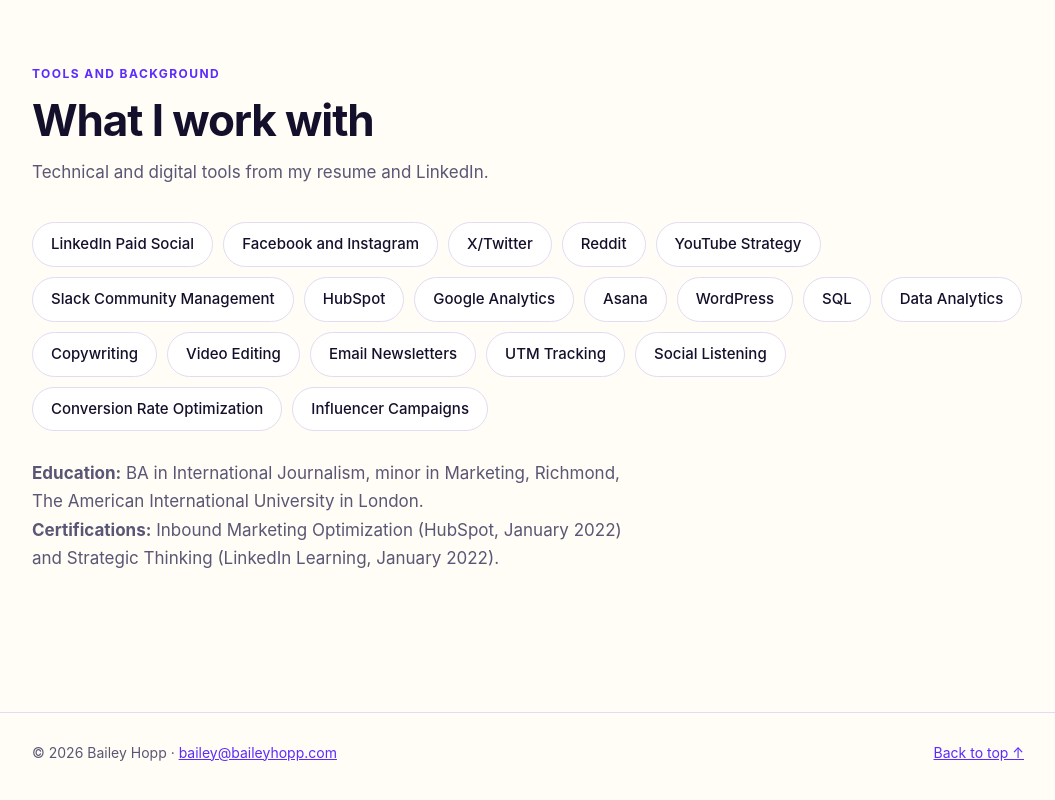
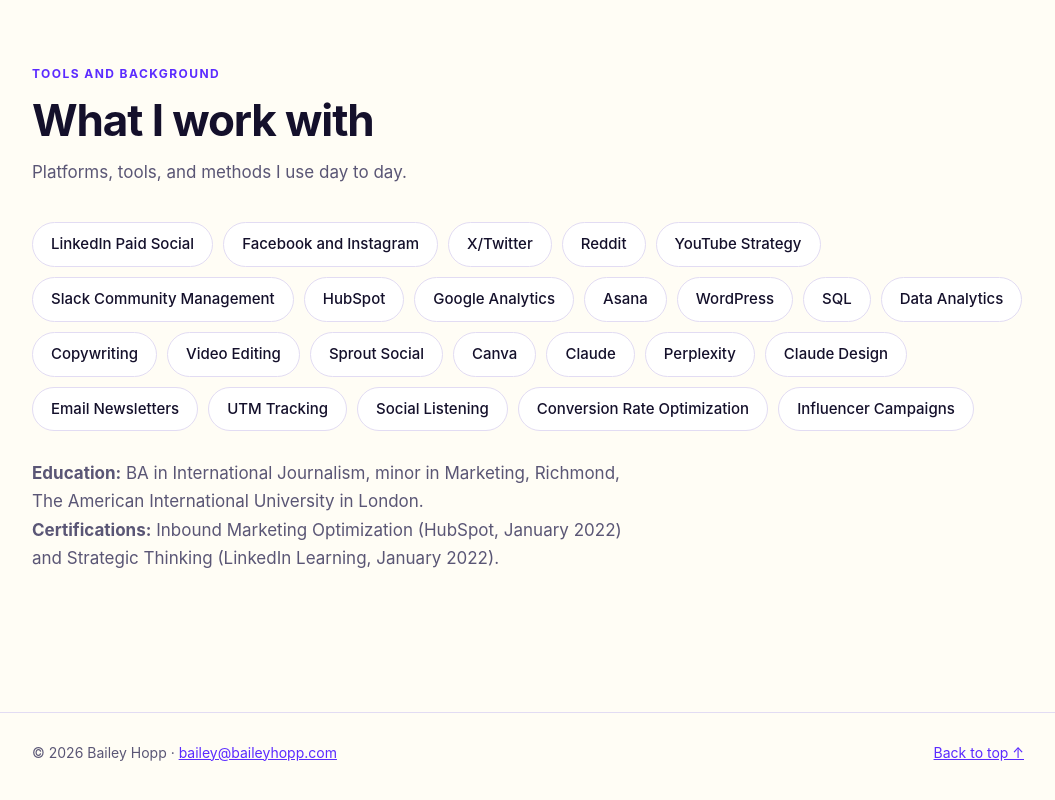
Before and after one commit to baileyhopp/portfolio, a plain HTML site: page index.html in a window 1280 px wide. Shown: the part 4182-4982 px from the top of the page, without its empty margins (112-1167 px from the left). Drawn offline with Linux system fonts and the light colour scheme.

Commit message:
Update index.html

```diff
--- a/index.html
+++ b/index.html
@@ -123,9 +123,9 @@
     <section id="tools">
       <span class="eyebrow">Tools and background</span>
       <h2>What I work with</h2>
-      <p class="sub">Technical and digital tools from my resume and LinkedIn.</p>
+      <p class="sub">Platforms, tools, and methods I use day to day.</p>
       <ul class="tools">
-        <li>LinkedIn Paid Social</li><li>Facebook and Instagram</li><li>X/Twitter</li><li>Reddit</li><li>YouTube Strategy</li><li>Slack Community Management</li><li>HubSpot</li><li>Google Analytics</li><li>Asana</li><li>WordPress</li><li>SQL</li><li>Data Analytics</li><li>Copywriting</li><li>Video Editing</li><li>Email Newsletters</li><li>UTM Tracking</li><li>Social Listening</li><li>Conversion Rate Optimization</li><li>Influencer Campaigns</li>
+        <li>LinkedIn Paid Social</li><li>Facebook and Instagram</li><li>X/Twitter</li><li>Reddit</li><li>YouTube Strategy</li><li>Slack Community Management</li><li>HubSpot</li><li>Google Analytics</li><li>Asana</li><li>WordPress</li><li>SQL</li><li>Data Analytics</li><li>Copywriting</li><li>Video Editing</li><li>Sprout Social</li><li>Canva</li><li>Claude</li><li>Perplexity</li><li>Claude Design</li><li>Email Newsletters</li><li>UTM Tracking</li><li>Social Listening</li><li>Conversion Rate Optimization</li><li>Influencer Campaigns</li>
       </ul>
       <p class="sub" style="margin-top:28px">
         <strong>Education:</strong> BA in International Journalism, minor in Marketing, Richmond, The American International University in London.<br>
```
